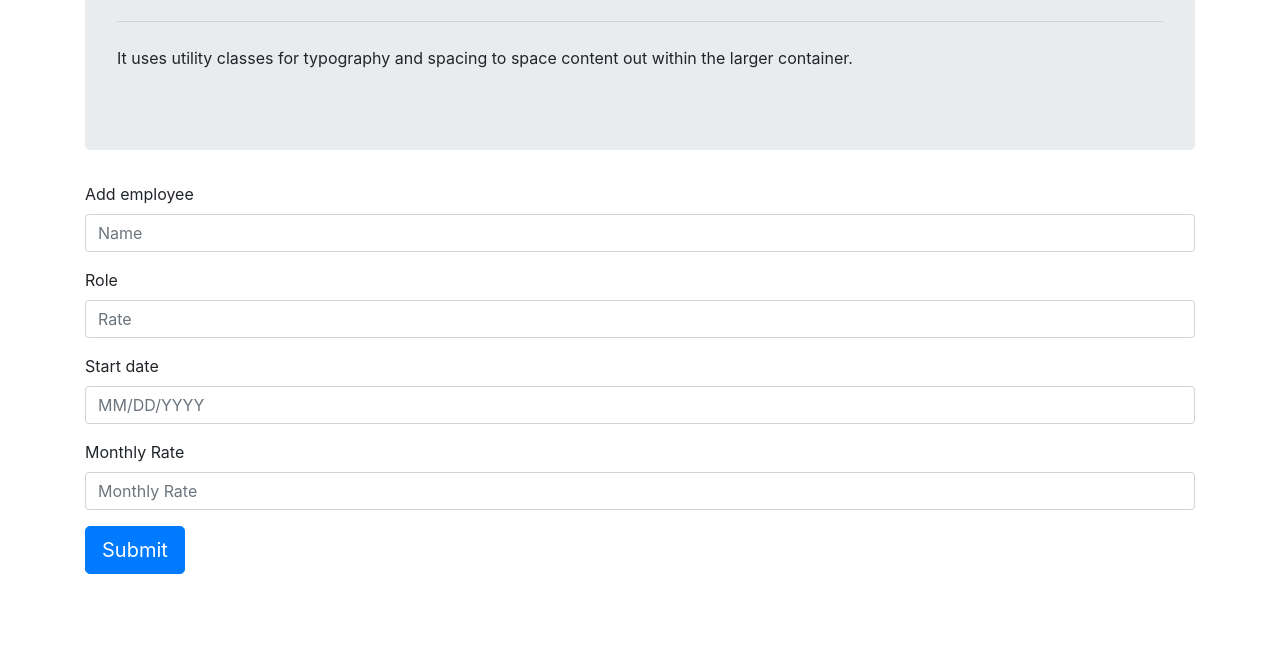
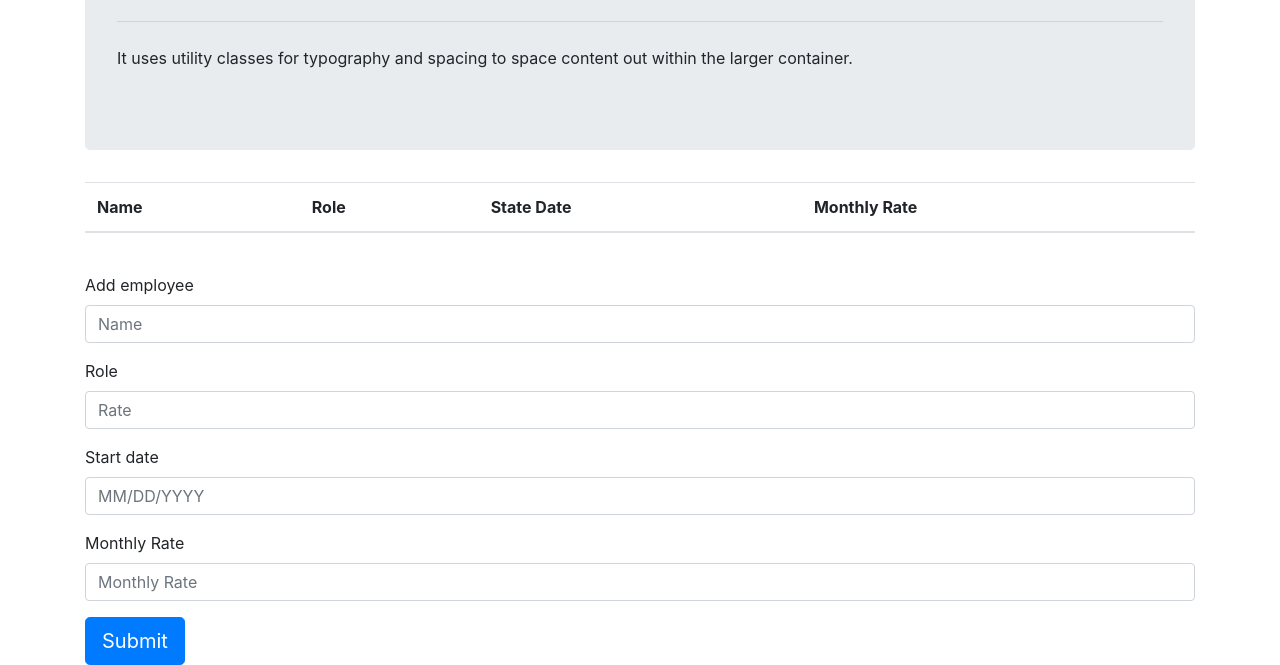
Before and after one commit to AlexTorres1/employeedata, a plain HTML site: page index.html in a window 1280 px wide. Shown: the part 226-891 px from the top of the page. Before the commit the page ends 800 px from the top, so only its background shows below. Drawn offline with nearby package versions, Linux system fonts and the light colour scheme; no server answers; files whose address does not match are found by name.

Commit message:
table added

```diff
--- a/index.html
+++ b/index.html
@@ -11,6 +11,8 @@
 </head>
 <body>
 
+
+
     <div class="container">
             <div class="jumbotron mt-4">
                 <h1 class="display-4">Hello, world!</h1>
@@ -19,8 +21,31 @@
                 <p>It uses utility classes for typography and spacing to space content out within the larger container.</p>
 
             </div>
+
+
             <div class="tableResults"></div>
             <div id ="brendaHacks"></div>
+
+            <table class="table" id="employeeDataTable">
+  <thead>
+    <tr>
+      <th scope="col">Name</th>
+      <th scope="col">Role</th>
+      <th scope="col">State Date</th>
+      <th scope="col">Monthly Rate</th>
+    </tr>
+  </thead>
+  <tbody>
+    <tr>
+      <th scope="row"></th>
+      <td></td>
+      <td></td>
+      <td></td>
+    </tr>
+
+
+  </tbody>
+</table>
 
             <form>
                 <div class="form-group">
```
